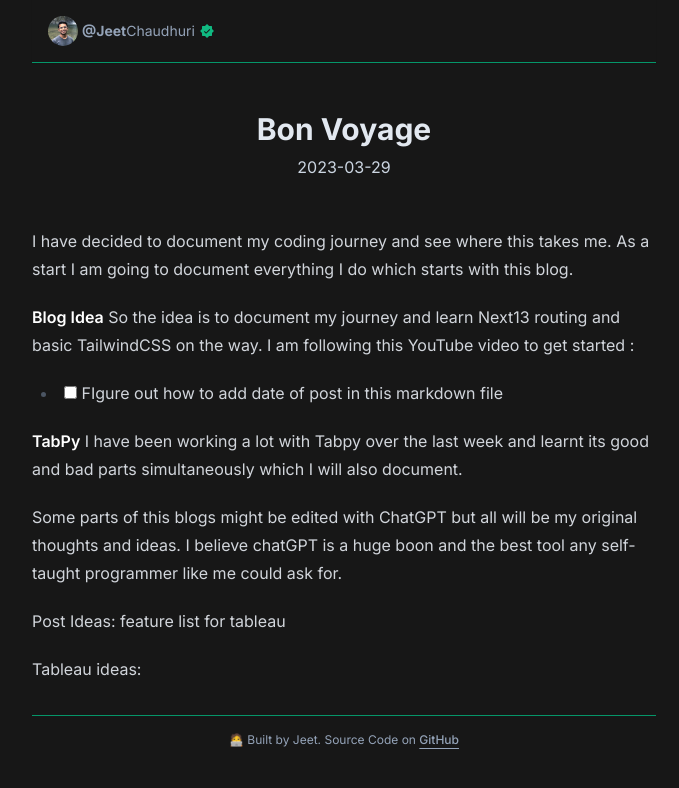
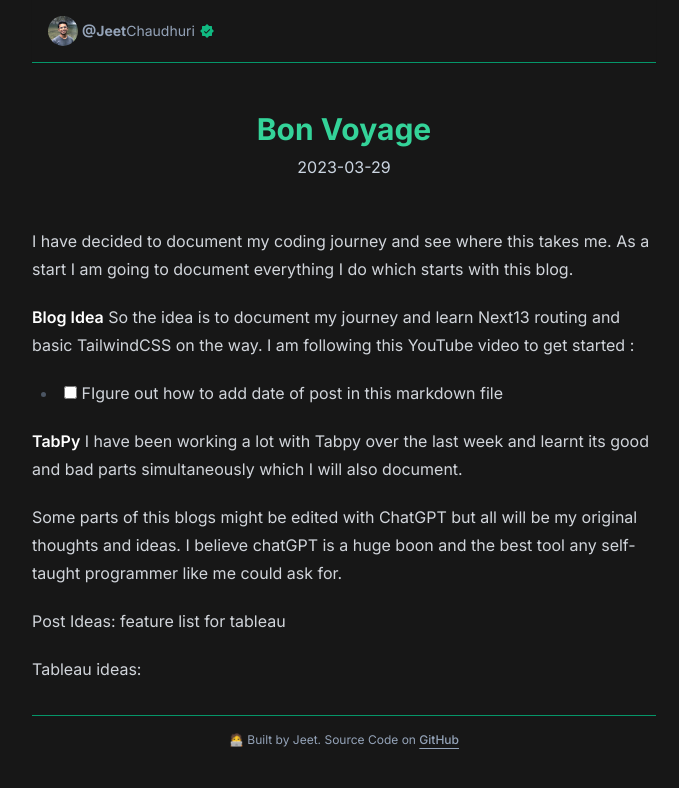
Before and after one commit to jeetch/my-blog, a Next.js app: page /posts/bon-voyage in a window 1280 px wide. Shown: the top 788 px of the page, without its empty margins (296-975 px from the left). Built offline with nearby package versions, Linux system fonts and the light colour scheme.

Commit message:
updated bg

```diff
--- a/components/PostPreview.tsx
+++ b/components/PostPreview.tsx
@@ -10,9 +10,9 @@ const PostPreview = (props: PostMetadata) => {
       </a>
 
       <p className="text-sm text-slate-200">{props.subtitle}</p>
-      <p className="align-baseline text-xs text-slate-400 italic mt-2">
+      {/* <p className="align-baseline text-xs text-slate-400 italic mt-2">
         {props.date} . 2 min read
-      </p>
+      </p> */}
     </div>
   );
 };
--- a/src/app/posts/[slug]/page.tsx
+++ b/src/app/posts/[slug]/page.tsx
@@ -26,7 +26,7 @@ const PostPage: FC = (props: any) => {
   return (
     <div>
       <div className="my-12 text-center">
-        <h3 className="text-3xl font-bold text-slate-200 mb-2">
+        <h3 className="text-3xl font-bold text-emerald-400 mb-2">
           {post.data.title}
         </h3>
         <p className="text-slate-300">{post.data.date}</p>
```
